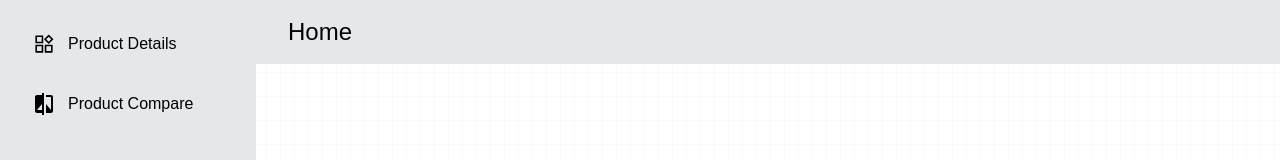
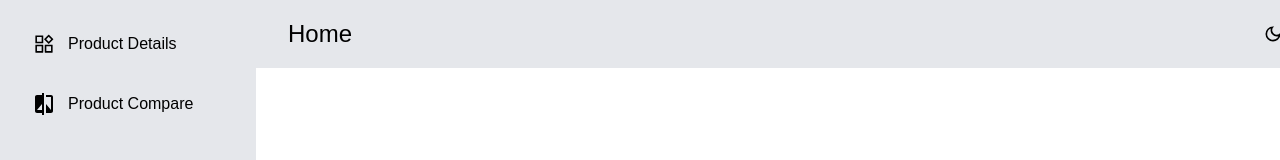
Before and after one commit to manash-codes/kychub-assignment, a React (Vite) app: page /product-compare in a window 1280 px wide. Shown: the top 160 px of the page. Built offline with nearby package versions, Linux system fonts and the light colour scheme.

Commit message:
Add Theme using context

```diff
--- a/src/App.jsx
+++ b/src/App.jsx
@@ -5,9 +5,8 @@ import "./index.css";
 function App() {
   return (
     <>
-      <div class="absolute inset-0 -z-10 h-full w-full bg-white bg-[linear-gradient(to_right,#8080800a_1px,transparent_1px),linear-gradient(to_bottom,#8080800a_1px,transparent_1px)] bg-[size:14px_24px]"></div>
       <div class="flex">
-        <aside class="h-screen fixed top-0 w-64 bg-gray-200">
+        <aside class="h-screen fixed top-0 w-64 bg-gray-200 dark:bg-gray-800 dark:text-white">
           <Sidebar />
         </aside>
         <main className="w-full">
--- a/src/components/Navbar.jsx
+++ b/src/components/Navbar.jsx
@@ -1,9 +1,19 @@
-import React from "react";
+import React, { useContext } from "react";
+import { ThemeContext } from "../context/ThemeContext";
+import { CiLight } from "react-icons/ci";
+import { MdOutlineDarkMode } from "react-icons/md";
 
 const Navbar = () => {
+  const { theme, setTheme } = useContext(ThemeContext);
   return (
-    <div className="px-8 py-4 bg-gray-200 fixed flex items-center justify-between ml-64 w-full">
-      <div className="text-2xl flex items-center">Home</div>
+    <div className="px-8 py-4 bg-gray-200 dark:bg-gray-800 dark:text-white fixed flex items-center justify-between ml-64 w-5/6">
+      <div className="text-2xl">Home</div>
+      <button
+        onClick={() => setTheme(theme === "light" ? "dark" : "light")}
+        className="p-2 text-xl"
+      >
+        {theme === "light" ? <MdOutlineDarkMode /> : <CiLight />}
+      </button>
     </div>
   );
 };
--- a/src/components/Sidebar.jsx
+++ b/src/components/Sidebar.jsx
@@ -21,7 +21,7 @@ const Sidebar = () => {
         {SidebarData.map((item, index) => (
           <li
             onClick={() => (window.location.pathname = item.path)}
-            className="p-4 mb-1 flex items-center cursor-pointer hover:bg-gray-400 rounded-md"
+            className="p-4 mb-1 flex items-center cursor-pointer hover:bg-gray-300 rounded-md dark:hover:bg-gray-700"
             key={index}
           >
             <div className="text-2xl">{item.icon}</div>
--- /dev/null
+++ b/src/context/ThemeContext.jsx
@@ -0,0 +1,27 @@
+import React, { createContext, useEffect, useState } from "react";
+
+const ThemeContext = createContext();
+
+const ThemeProvider = ({ children }) => {
+  const [theme, setTheme] = useState("light");
+
+  useEffect(() => {
+    const storedTheme = localStorage.getItem("theme");
+    if (storedTheme) {
+      setTheme(storedTheme);
+    }
+  }, []);
+
+  useEffect(() => {
+    localStorage.setItem("theme", theme);
+    document.documentElement.className = theme;
+  }, [theme]);
+
+  return (
+    <ThemeContext.Provider value={{ theme, setTheme }}>
+      {children}
+    </ThemeContext.Provider>
+  );
+};
+
+export { ThemeProvider, ThemeContext };
--- a/src/main.jsx
+++ b/src/main.jsx
@@ -1,10 +1,13 @@
-import { StrictMode } from 'react'
-import { createRoot } from 'react-dom/client'
-import App from './App.jsx'
-import './index.css'
+import { StrictMode } from "react";
+import { createRoot } from "react-dom/client";
+import App from "./App.jsx";
+import "./index.css";
+import { ThemeProvider } from "./context/ThemeContext.jsx";
 
-createRoot(document.getElementById('root')).render(
+createRoot(document.getElementById("root")).render(
   <StrictMode>
-    <App />
-  </StrictMode>,
-)
+    <ThemeProvider>
+      <App />
+    </ThemeProvider>
+  </StrictMode>
+);
--- a/tailwind.config.js
+++ b/tailwind.config.js
@@ -4,6 +4,7 @@ export default {
     "./index.html",
     "./src/**/*.{js,ts,jsx,tsx}",
   ],
+  darkMode: 'class',
   theme: {
     extend: {
       fontFamily: {
```
